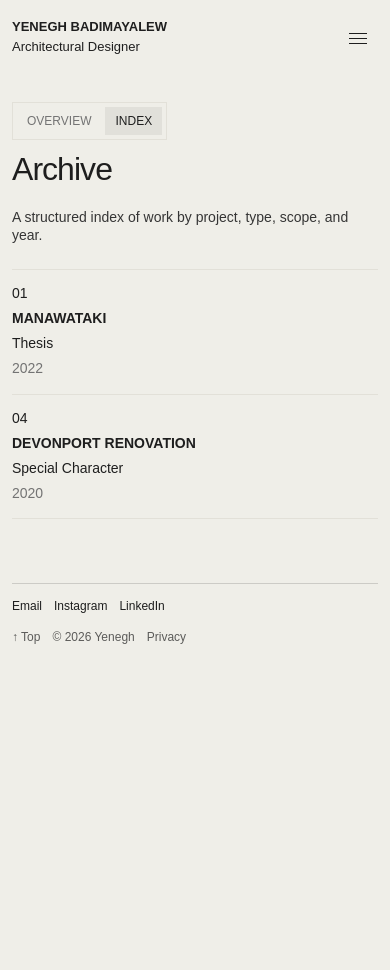
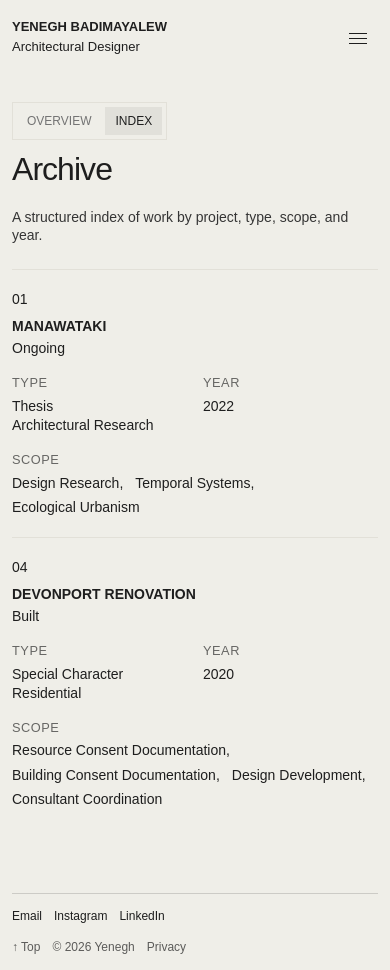
Before and after one commit to Yenegh/yenegh-portfolio, a Next.js app: page /archive in a window 390 px wide. Both pictures are taken after a click on the button "INDEX". Before the commit the page ends 844 px from the top, so only its background shows below. Built offline with nearby package versions, Linux system fonts and the light colour scheme.

Commit message:
Fix archive tablet layouts

```diff
--- a/app/globals.css
+++ b/app/globals.css
@@ -362,10 +362,18 @@ select {
 
 /* =========================================================
    08. ARCHIVE INDEX TABLE
-   ========================================================= */
+========================================================= */
 
 .project-table {
   border-top: 1px solid var(--line);
+}
+
+.project-table--desktop {
+  display: block;
+}
+
+.project-table-mobile {
+  display: none;
 }
 
 .project-row,
@@ -1026,9 +1034,7 @@ select {
 @media (max-width: 900px) {
   .site-header,
   .hero,
-  .project-intro,
-  .project-row,
-  .project-table-head {
+  .project-intro {
     grid-template-columns: 1fr;
   }
 
@@ -1038,27 +1044,107 @@ select {
     text-align: left;
   }
 
-  .project-row,
-  .project-table-head {
-    gap: 8px;
-  }
-
   .card-grid {
     grid-template-columns: 1fr;
   }
 
-  .archive-overview {
-    grid-template-columns: 1fr;
-  }
-
-  .archive-overview__preview {
+  .project-table--desktop {
     display: none;
   }
 
-  .archive-overview__head,
-  .archive-overview__row {
+  .project-table-mobile {
+    display: block;
+  }
+
+  .project-table-mobile__card {
+    display: block;
+    padding: 1.25rem 0;
+    border-top: 1px solid var(--line);
+    text-decoration: none;
+    color: inherit;
+  }
+
+  .project-table-mobile__number {
+    margin-bottom: 0.5rem;
+  }
+
+  .project-table-mobile__title {
+    margin-bottom: 1rem;
+  }
+
+  .project-table-mobile__title .project-title {
+    margin-bottom: 0.2rem;
+  }
+
+  .project-table-mobile__meta {
+    display: grid;
+    grid-template-columns: 1fr 1fr;
+    gap: 1rem;
+    margin-bottom: 1rem;
+  }
+
+  .project-table-mobile__scope {
+    display: block;
+  }
+
+  .project-table-mobile__label {
+    display: block;
+    margin-bottom: 0.35rem;
+    font-size: 0.8rem;
+    text-transform: uppercase;
+    letter-spacing: 0.04em;
+    opacity: 0.65;
+  }
+
+  .project-table-mobile .meta-list {
+    display: flex;
+    flex-wrap: wrap;
+    gap: 0.35rem 0.75rem;
+  }
+
+  .archive-overview--desktop {
+    display: none;
+  }
+
+  .archive-overview-mobile {
+    display: block;
+  }
+
+  .archive-overview-mobile__grid {
+    display: grid;
     grid-template-columns: 1fr;
-    gap: 8px;
+    gap: 1.5rem;
+  }
+
+  .archive-overview-mobile__card {
+    display: block;
+    text-decoration: none;
+    color: inherit;
+  }
+
+  .archive-overview-mobile__image-wrap {
+    width: 100%;
+    aspect-ratio: 4 / 3;
+    overflow: hidden;
+  }
+
+  .archive-overview-mobile__image {
+    width: 100%;
+    height: 100%;
+    object-fit: cover;
+    display: block;
+  }
+
+  .archive-overview-mobile__content {
+    padding-top: 0.75rem;
+  }
+
+  .archive-overview-mobile__content h3 {
+    margin: 0.25rem 0;
+  }
+
+  .archive-overview-mobile__content p {
+    margin: 0.1rem 0;
   }
 
   .gallery {
--- a/components/ProjectTable.tsx
+++ b/components/ProjectTable.tsx
@@ -2,8 +2,11 @@ import Link from "next/link";
 import type { Project } from "@/data/projects";
 
 export function ProjectTable({ projects }: { projects: Project[] }) {
+  const publicProjects = projects.filter((project) => project.isPublic !== false);
+
   return (
-    <div className="project-table">
+    <>
+      <div className="project-table project-table--desktop">
         <div className="project-table-head">
           <div>No.</div>
           <div>Project</div>
@@ -12,27 +15,73 @@ export function ProjectTable({ projects }: { projects: Project[] }) {
           <div>Year</div>
         </div>
 
-      {projects
-      .filter((project) => project.isPublic !== false)
-      .map((project) => (
-        <Link key={project.slug} href={`/projects/${project.slug}`} className="project-row">
+        {publicProjects.map((project) => (
+          <Link
+            key={project.slug}
+            href={`/projects/${project.slug}`}
+            className="project-row"
+          >
             <div>{project.number}</div>
+
             <div>
               <div className="project-title">{project.title}</div>
               <div>{project.status}</div>
             </div>
+
             <div>
               <div>{project.category}</div>
               <div>{project.scale}</div>
             </div>
+
             <div className="meta-list">
               {project.scope.map((item) => (
                 <span key={item}>{item}</span>
               ))}
             </div>
+
             <div>{project.year}</div>
           </Link>
         ))}
       </div>
+
+      <div className="project-table-mobile">
+        {publicProjects.map((project) => (
+          <Link
+            key={project.slug}
+            href={`/projects/${project.slug}`}
+            className="project-table-mobile__card"
+          >
+            <div className="project-table-mobile__number">{project.number}</div>
+
+            <div className="project-table-mobile__title">
+              <div className="project-title">{project.title}</div>
+              <div>{project.status}</div>
+            </div>
+
+            <div className="project-table-mobile__meta">
+              <div>
+                <span className="project-table-mobile__label">Type</span>
+                <div>{project.category}</div>
+                <div>{project.scale}</div>
+              </div>
+
+              <div>
+                <span className="project-table-mobile__label">Year</span>
+                <div>{project.year}</div>
+              </div>
+            </div>
+
+            <div className="project-table-mobile__scope">
+              <span className="project-table-mobile__label">Scope</span>
+              <div className="meta-list">
+                {project.scope.map((item) => (
+                  <span key={item}>{item}</span>
+                ))}
+              </div>
+            </div>
+          </Link>
+        ))}
+      </div>
+    </>
   );
 }
```
Lines whose indentation alone changed are shown as unchanged.
